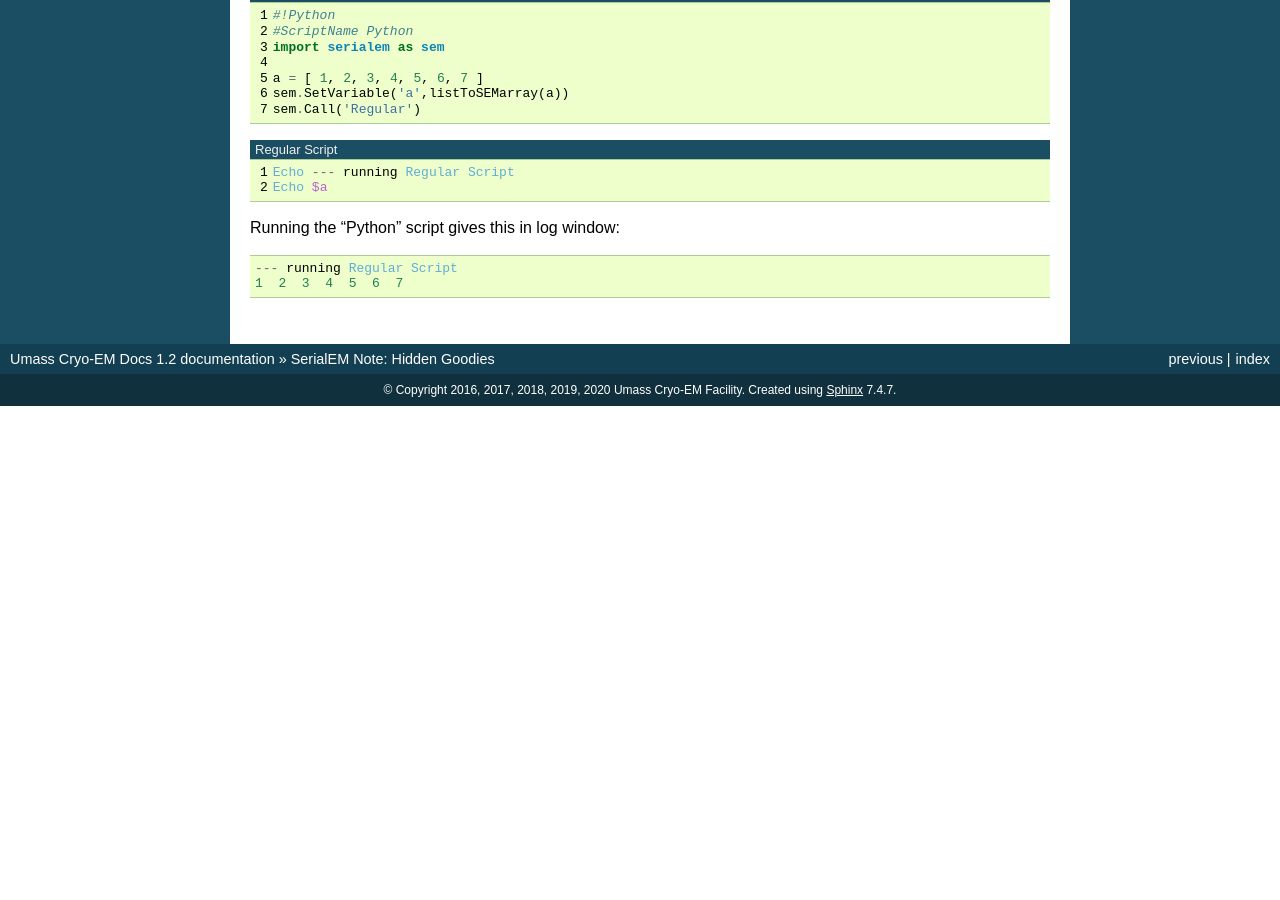
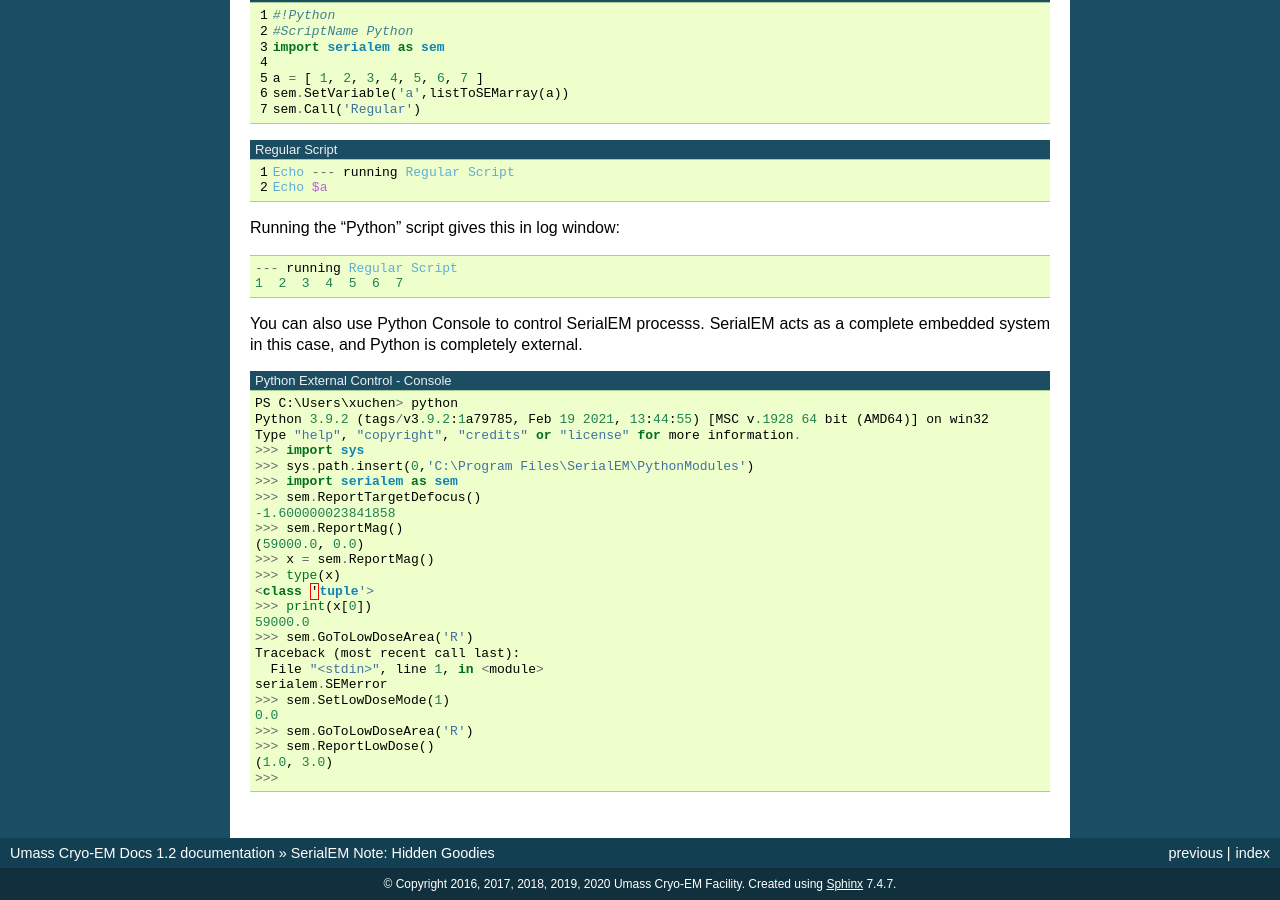
Before and after one commit to xuchen66/sphinx-emdocs, a Sphinx documentation site: the page built from source/serialem-note-hidden-goodies.rst, in a window 1280 px wide and 900 px high, scrolled down 5216 px. Built offline with Sphinx 7.4.7, drawn with Linux system fonts in a browser that asks for light colours; pages that are not in the unit, such as notebooks, are missing from menus; before the commit the page ends 5622 px from its top, so only the background shows below that; some of the changed text lies outside the part shown.

Commit message:
Update serialem-note-hidden-goodies.rst

```diff
--- a/source/serialem-note-hidden-goodies.rst
+++ b/source/serialem-note-hidden-goodies.rst
@@ -6,7 +6,7 @@ SerialEM Note: Hidden Goodies
 :Author: Chen Xu
 :Contact: <Chen.Xu@umassmed.edu>
 :Date-created: Nov 21, 2020
-:Last-updated: Apr 29, 2021
+:Last-updated: May 1, 2021
 
 .. glossary::
 
@@ -341,3 +341,34 @@ Running the "Python" script gives this in log window:
 
    --- running Regular Script
    1  2  3  4  5  6  7
+
+You can also use Python Console to control SerialEM processs. SerialEM acts as a complete embedded system in this case, and Python is completely external.
+
+.. code-block:: python
+   :caption: Python External Control - Console
+
+   PS C:\Users\xuchen> python
+   Python 3.9.2 (tags/v3.9.2:1a79785, Feb 19 2021, 13:44:55) [MSC v.1928 64 bit (AMD64)] on win32
+   Type "help", "copyright", "credits" or "license" for more information.
+   >>> import sys
+   >>> sys.path.insert(0,'C:\Program Files\SerialEM\PythonModules')
+   >>> import serialem as sem
+   >>> sem.ReportTargetDefocus()
+   -1.600000023841858
+   >>> sem.ReportMag()
+   (59000.0, 0.0)
+   >>> x = sem.ReportMag()
+   >>> type(x)
+   <class 'tuple'>
+   >>> print(x[0])
+   59000.0
+   >>> sem.GoToLowDoseArea('R')
+   Traceback (most recent call last):
+     File "<stdin>", line 1, in <module>
+   serialem.SEMerror
+   >>> sem.SetLowDoseMode(1)
+   0.0
+   >>> sem.GoToLowDoseArea('R')
+   >>> sem.ReportLowDose()
+   (1.0, 3.0)
+   >>>
```
